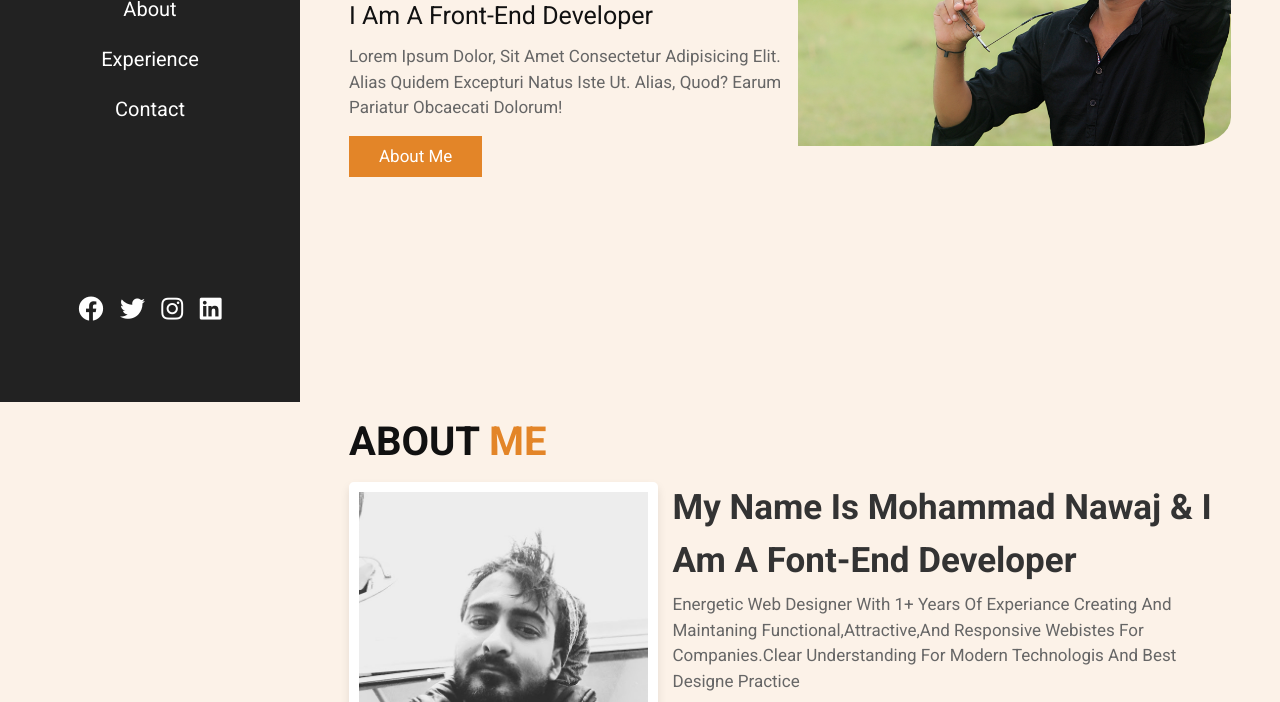
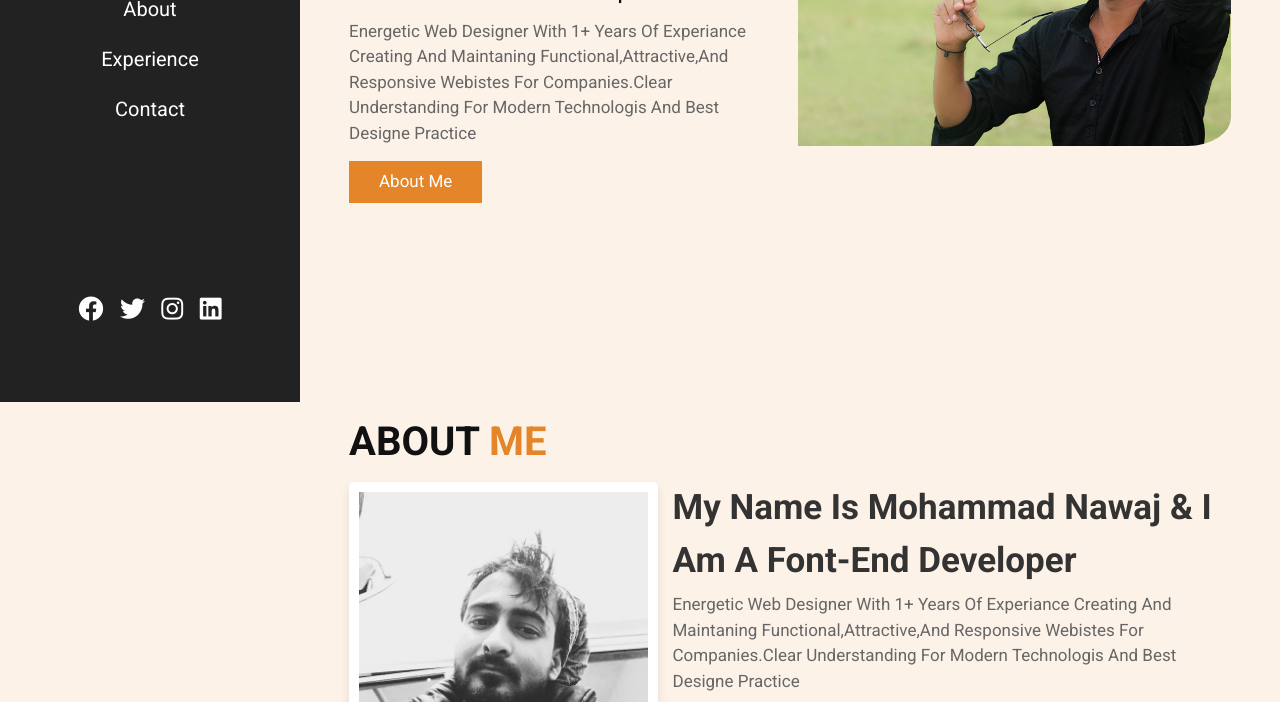
Before and after one commit to mdnawaj78/Mohammadnawaj, a plain HTML site: page index.html in a window 1280 px wide. Shown: the part 398-1100 px from the top of the page. Drawn offline with Linux system fonts and the light colour scheme.

Commit message:
Add files via upload

```diff
--- a/index.html
+++ b/index.html
@@ -42,7 +42,7 @@
             <span class="hi"> hi there... </span>
             <h3> i am <span> Mohammad Nawaj </span> </h3>
             <p class="info"> i am a front-end developer </p>
-            <p class="text"> Lorem ipsum dolor, sit amet consectetur adipisicing elit. Alias quidem excepturi natus iste ut. Alias, quod? Earum pariatur obcaecati dolorum! </p>
+            <p class="text"> Energetic Web Designer With 1+ Years Of Experiance Creating And Maintaning Functional,Attractive,And Responsive Webistes For Companies.Clear Understanding For Modern Technologis And Best Designe Practice</p>
             <a href="#about" class="btn">about me</a>
         </div>
 
```
